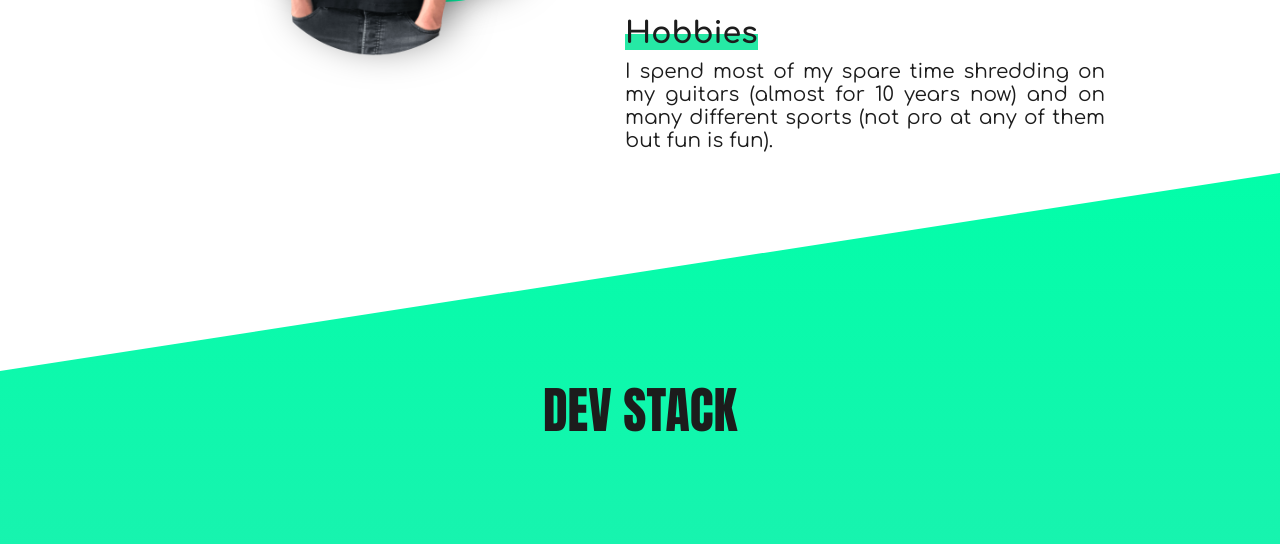
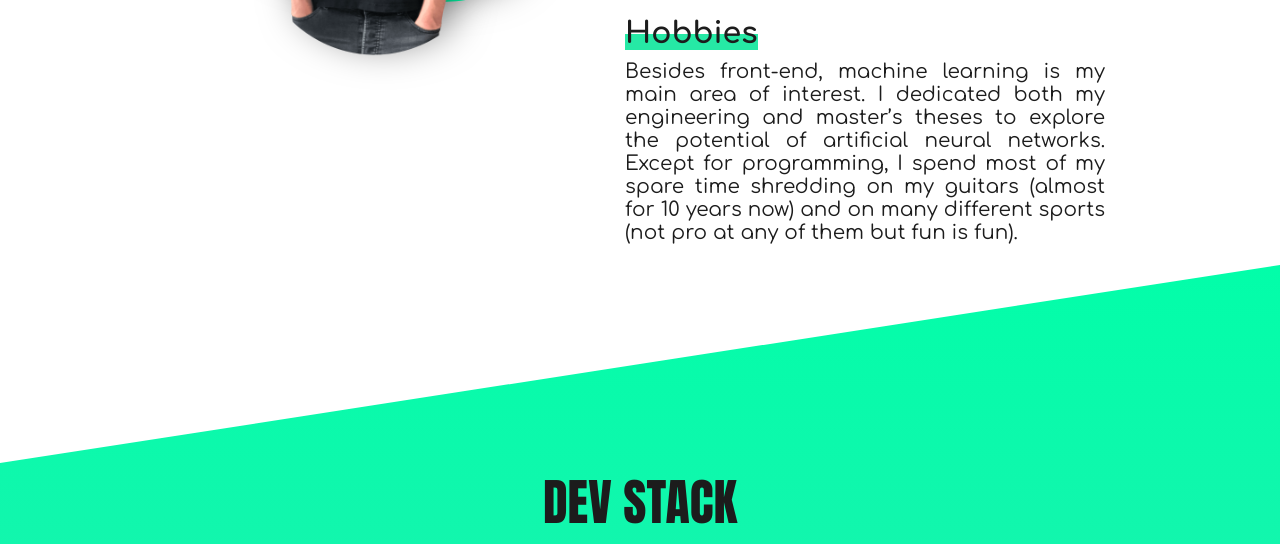
Before and after one commit to zendranm/portfolio-app, a Gatsby site: page / in a window 1280 px wide. Shown: the part 2535-3079 px from the top of the page. Built offline with nearby package versions, Linux system fonts and the light colour scheme; Gatsby itself is replaced by a stand-in of ours.

Commit message:
Hobby section text change

```diff
--- a/src/components/ThirdPanel.jsx
+++ b/src/components/ThirdPanel.jsx
@@ -45,8 +45,11 @@ const ThirdPanel = props => {
           <div className="subDescription">
             <SubSectionTitle text="Hobbies" />
             <div>
-              I spend most of my spare time shredding on my guitars (almost for
-              10 years now) and on many different sports (not pro at any of them
+              Besides front-end, machine learning is my main area of interest. I
+              dedicated both my engineering and master’s theses to explore the
+              potential of artificial neural networks. Except for programming, I
+              spend most of my spare time shredding on my guitars (almost for 10
+              years now) and on many different sports (not pro at any of them
               but fun is fun).
             </div>
           </div>
```
